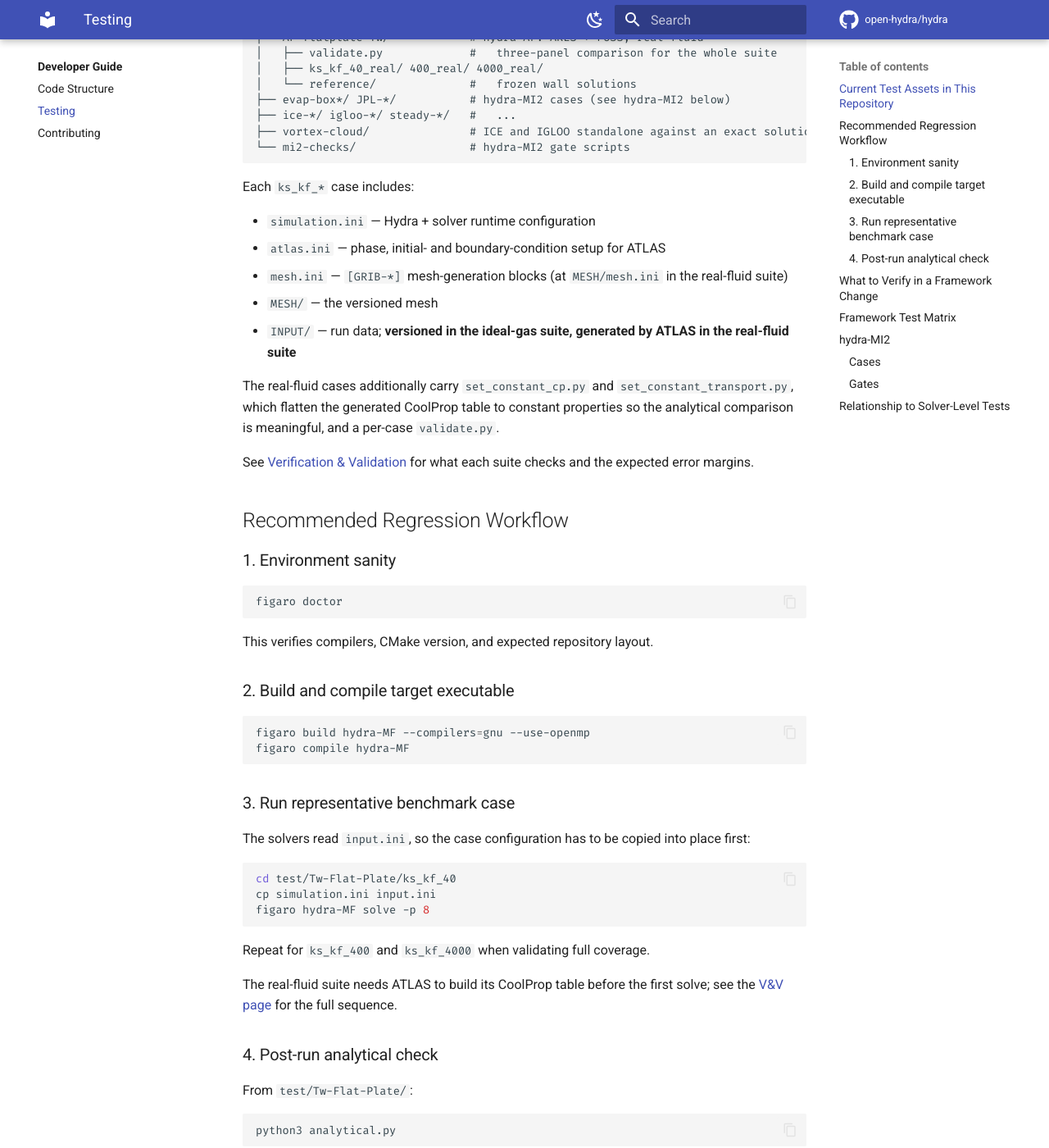
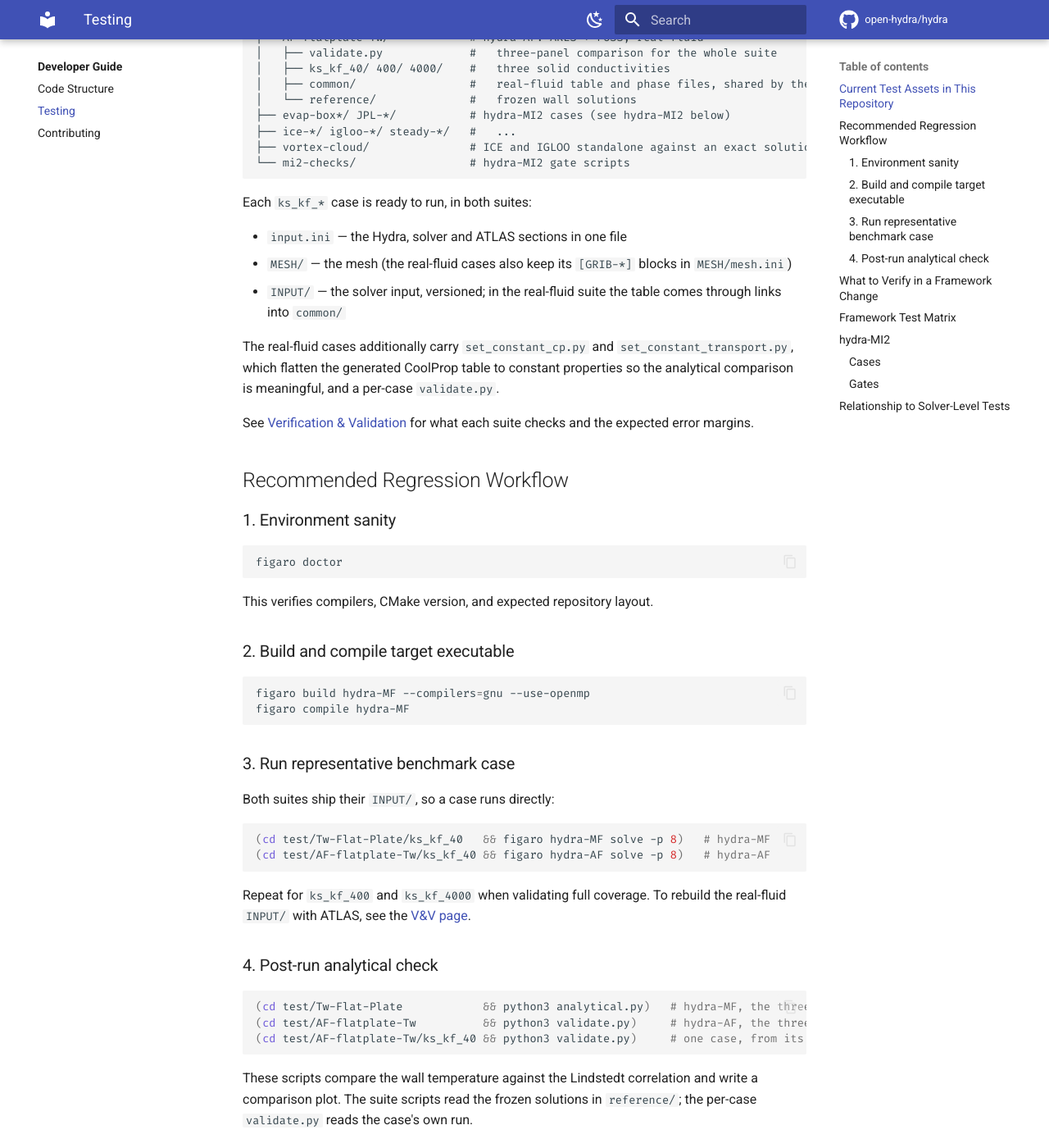
Before and after one commit to open-hydra/hydra, an MkDocs documentation site: the page built from docs/development/testing.md, in a window 1280 px wide and 1400 px high, scrolled down 613 px. Shown: the whole window at 82% size. Built offline with MkDocs 1.6.1 and Material for MkDocs 9.7.7, drawn with Linux system fonts in a browser that asks for light colours; comment, search, counter and statistics services are not loaded; some of the changed text lies outside the part shown.

Commit message:
docs: how to run the flat-plate suites as they are now
testing.md and the V&V page still described the old case layout
(simulation.ini, atlas.ini, ks_kf_*_real, an AF INPUT/ to be built by
ATLAS before the first run). Both suites now ship input.ini, MESH/ and
a versioned INPUT/, so a case runs directly:

- testing.md: the AF suite in the test tree; what a case holds; one
  run line per suite; the comparison scripts of both suites.
- V&V page: the AF INPUT/ row of the variants table; the run steps of
  both variants (no simulation.ini copy); rebuilding the AF INPUT/
  with ATLAS in a copy of the suite, links into common/ removed first;
  the mesh note (MESH/mesh.ini in the AF cases).

Co-Authored-By: Claude Opus 5.5 (1M context) <noreply@anthropic.com>

````diff
--- a/docs/development/testing.md
+++ b/docs/development/testing.md
@@ -21,7 +21,8 @@ test/
 │   └── reference/              #   frozen wall solutions + literature PDFs
 ├── AF-flatplate-Tw/            # hydra-AF: ARES + FUSS, real fluid
 │   ├── validate.py             #   three-panel comparison for the whole suite
-│   ├── ks_kf_40_real/ 400_real/ 4000_real/
+│   ├── ks_kf_40/ 400/ 4000/    #   three solid conductivities
+│   ├── common/                 #   real-fluid table and phase files, shared by the three cases
 │   └── reference/              #   frozen wall solutions
 ├── evap-box*/ JPL-*/           # hydra-MI2 cases (see hydra-MI2 below)
 ├── ice-*/ igloo-*/ steady-*/   #   ...
@@ -29,13 +30,11 @@ test/
 └── mi2-checks/                 # hydra-MI2 gate scripts
 ```
 
-Each `ks_kf_*` case includes:
+Each `ks_kf_*` case is ready to run, in both suites:
 
-- `simulation.ini` — Hydra + solver runtime configuration
-- `atlas.ini` — phase, initial- and boundary-condition setup for ATLAS
-- `mesh.ini` — `[GRIB-*]` mesh-generation blocks (at `MESH/mesh.ini` in the real-fluid suite)
-- `MESH/` — the versioned mesh
-- `INPUT/` — run data; **versioned in the ideal-gas suite, generated by ATLAS in the real-fluid suite**
+- `input.ini` — the Hydra, solver and ATLAS sections in one file
+- `MESH/` — the mesh (the real-fluid cases also keep its `[GRIB-*]` blocks in `MESH/mesh.ini`)
+- `INPUT/` — the solver input, versioned; in the real-fluid suite the table comes through links into `common/`
 
 The real-fluid cases additionally carry `set_constant_cp.py` and
 `set_constant_transport.py`, which flatten the generated CoolProp table to
@@ -64,31 +63,28 @@ figaro compile hydra-MF
 
 ### 3. Run representative benchmark case
 
-The solvers read `input.ini`, so the case configuration has to be copied into
-place first:
+Both suites ship their `INPUT/`, so a case runs directly:
 
 ```bash
-cd test/Tw-Flat-Plate/ks_kf_40
-cp simulation.ini input.ini
-figaro hydra-MF solve -p 8
+(cd test/Tw-Flat-Plate/ks_kf_40   && figaro hydra-MF solve -p 8)   # hydra-MF
+(cd test/AF-flatplate-Tw/ks_kf_40 && figaro hydra-AF solve -p 8)   # hydra-AF
 ```
 
-Repeat for `ks_kf_400` and `ks_kf_4000` when validating full coverage.
-
-The real-fluid suite needs ATLAS to build its CoolProp table before the first
-solve; see the [V&V page](../vv/conjugate-flat-plate.md#running-the-cases)
-for the full sequence.
+Repeat for `ks_kf_400` and `ks_kf_4000` when validating full coverage. To
+rebuild the real-fluid `INPUT/` with ATLAS, see the
+[V&V page](../vv/conjugate-flat-plate.md#running-the-cases).
 
 ### 4. Post-run analytical check
 
-From `test/Tw-Flat-Plate/`:
-
 ```bash
-python3 analytical.py
+(cd test/Tw-Flat-Plate            && python3 analytical.py)   # hydra-MF, the three cases
+(cd test/AF-flatplate-Tw          && python3 validate.py)     # hydra-AF, the three cases
+(cd test/AF-flatplate-Tw/ks_kf_40 && python3 validate.py)     # one case, from its own OUTPUT/
 ```
 
-This script compares numerical wall-temperature trends against the
-analytical/Lindstedt correlation and generates diagnostic plots.
+These scripts compare the wall temperature against the Lindstedt correlation
+and write a comparison plot. The suite scripts read the frozen solutions in
+`reference/`; the per-case `validate.py` reads the case's own run.
 
 To re-derive every number and figure in the V&V section from the frozen
 solutions, without running a solver:
@@ -114,7 +110,7 @@ When modifying hydra-level code (`src/app/common`, `src/app/MF`, or
 | CLI/scripts (`scripts/*`) | `figaro doctor`, build, one benchmark run |
 | Input/config (`src/app/common/config/*`) | parse/launch check + one benchmark run |
 | Coupling internals (`src/app/MF/*`) | all three `ks_kf_*` runs + `analytical.py` |
-| Coupling internals (`src/app/AF/*`) | all three `ks_kf_*_real` runs + `validate.py` |
+| Coupling internals (`src/app/AF/*`) | all three `AF-flatplate-Tw/ks_kf_*` runs + `validate.py` |
 | Coupling internals (`src/app/MI2/*`) | the `test/mi2-checks/` gates of the changed path (routing, schedule, exchange, evaporation, combustion, smoke) |
 | Shared coupling code (`src/app/common/*`) | both suites, plus the cross-solver check |
 | Build/CMake changes | clean build + run benchmark |
````
Also changed, not shown: docs/vv/conjugate-flat-plate.md (+20 -17 lines).
